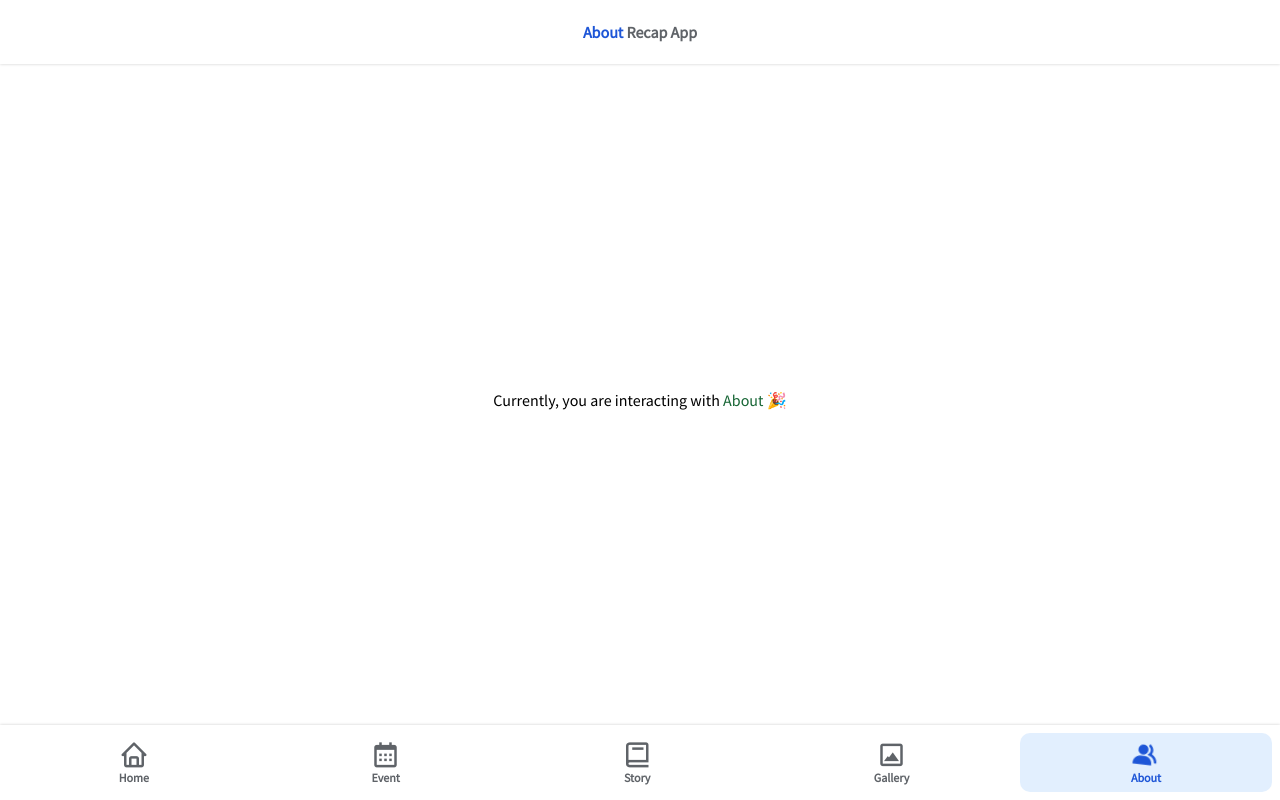
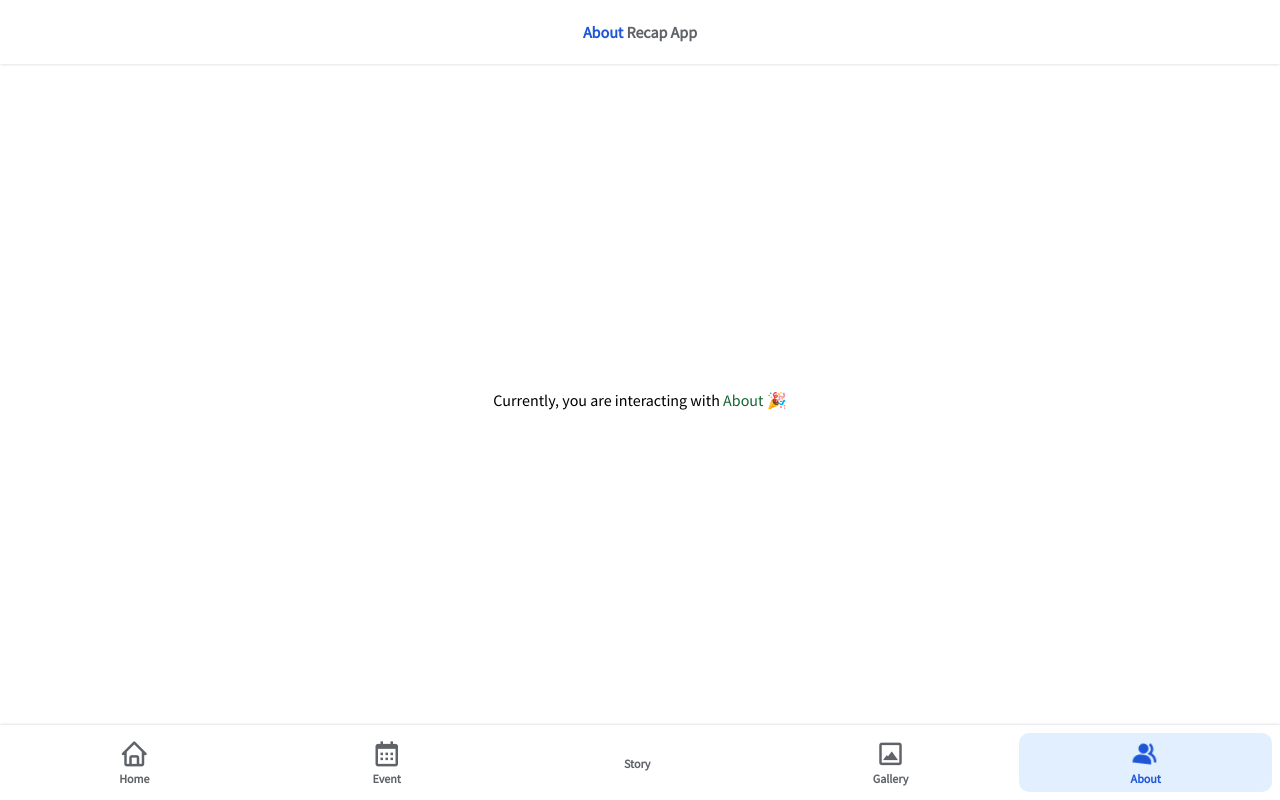
Before and after one commit to rasvanjaya21/iot-recap, a Next.js app: page /about in a window 1280 px wide. Built offline with nearby package versions, Linux system fonts and the light colour scheme.

Commit message:
update result icon n beautify

```diff
--- a/components/navbar/nav-icon.js
+++ b/components/navbar/nav-icon.js
@@ -2,13 +2,13 @@ export default function NavIcon({ variant }) {
 	const variants = {
 		home: "bx bx-home",
 		event: "bx bx-calendar",
-		story: "bx bx-book",
+		result: "bx bx-bar-chart-square",
 		gallery: "bx bx-image-alt",
 		about: "bx bx-group",
 
 		"active-home": "bx bxs-home bx-tada",
 		"active-event": "bx bxs-calendar bx-tada",
-		"active-story": "bx bxs-book bx-tada",
+		"active-result": "bx bxs-bar-chart-square bx-tada",
 		"active-gallery": "bx bxs-image-alt bx-tada",
 		"active-about": "bx bxs-group bx-tada",
 	};
--- a/components/navbar/nav-item.js
+++ b/components/navbar/nav-item.js
@@ -1,6 +1,6 @@
 export default function NavItem({ children }) {
 	return (
-		<span className="text-xs">
+		<span className="pt-0.5 text-xs">
 			<b>{children}</b>
 		</span>
 	);
```
